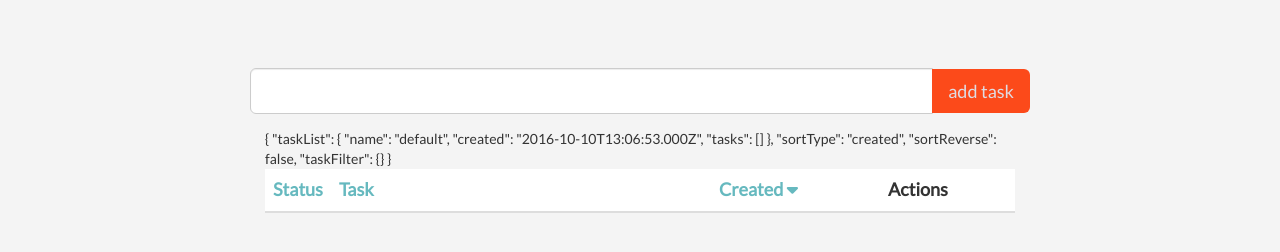
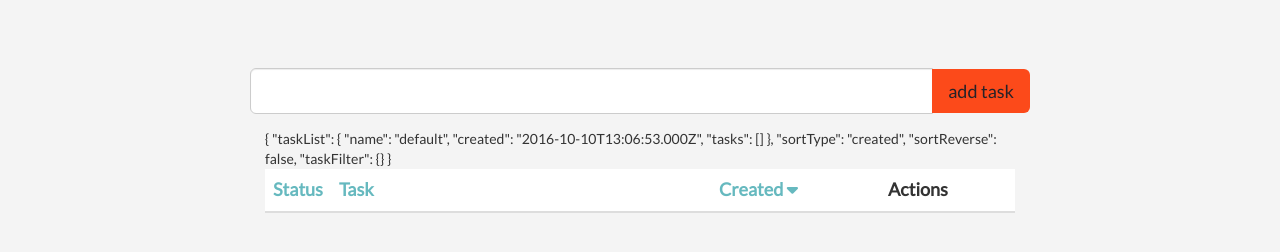
Before and after one commit to thomascothran/todo-app, a website: page app/index.html in a window 1280 px wide. Shown: the part 54-306 px from the top of the page. Drawn offline with nearby package versions, Linux system fonts and the light colour scheme.

Commit message:
Minor cleanup; changed some css.

```diff
--- a/app/app.css
+++ b/app/app.css
@@ -41,7 +41,7 @@ body {
 .btn-primary {
     background-color: #FC4A1A;
     border: 0px;
-    color: #DFDCE3;
+    color: #262228;
 }
 
 #add-task-main-btn:hover, #add-task-main-btn:active, #add-task-main-btn:focus {
--- a/app/todo/todo.component.js
+++ b/app/todo/todo.component.js
@@ -24,8 +24,6 @@ function toDoController(TaskListService) {
     self.toggleComplete = function(task) {
         TaskListService.toggleComplete(task);
     };
-
-    // Set a default taskList
 
 
     // Sorting tasks
@@ -70,6 +68,7 @@ function TaskList(name) {
 function TaskListService () {
     // A service to persist task data
     var self = this;
+    // Not use self?
     self.taskLists = [];
     // Add a default taskList
     self.taskLists.push(
```
